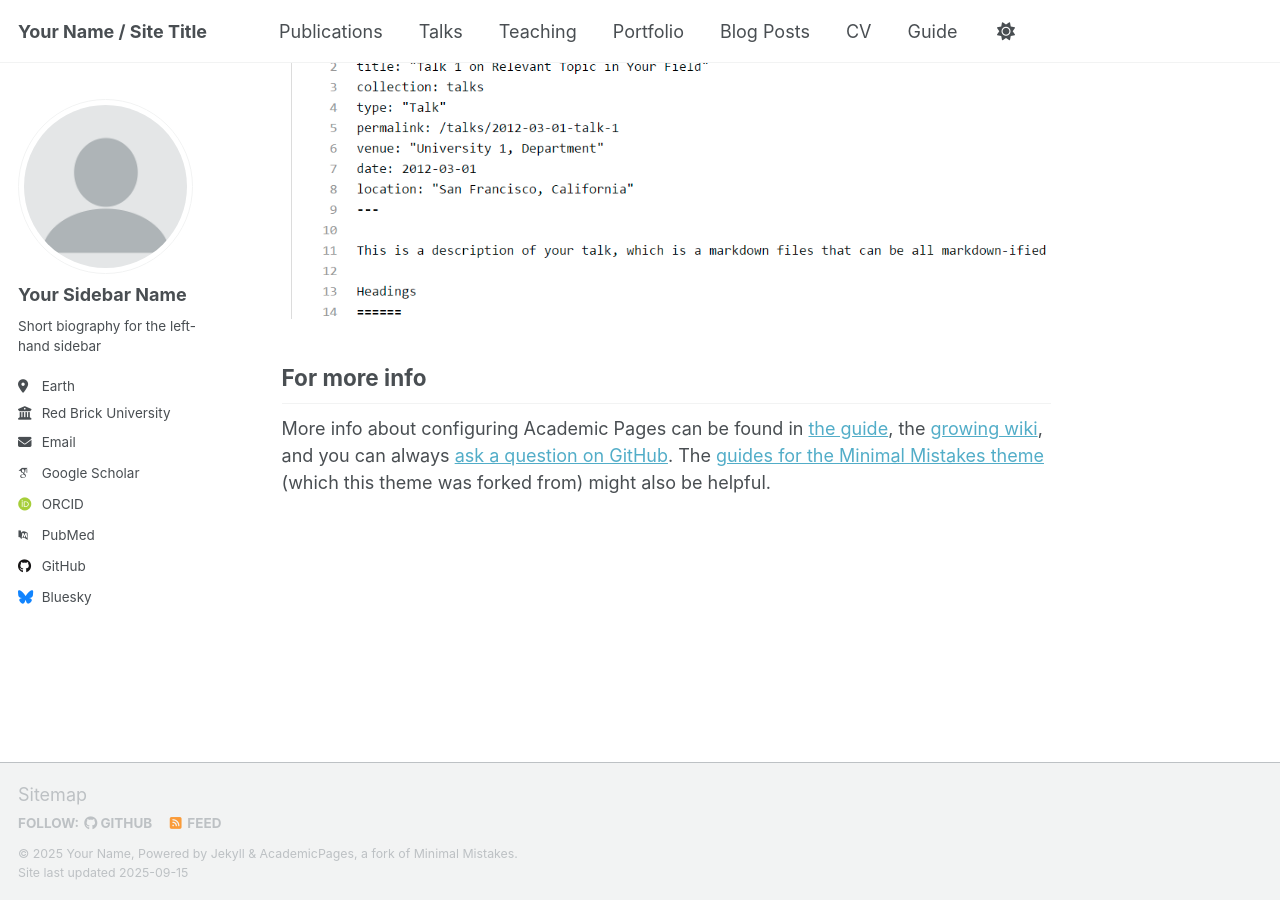
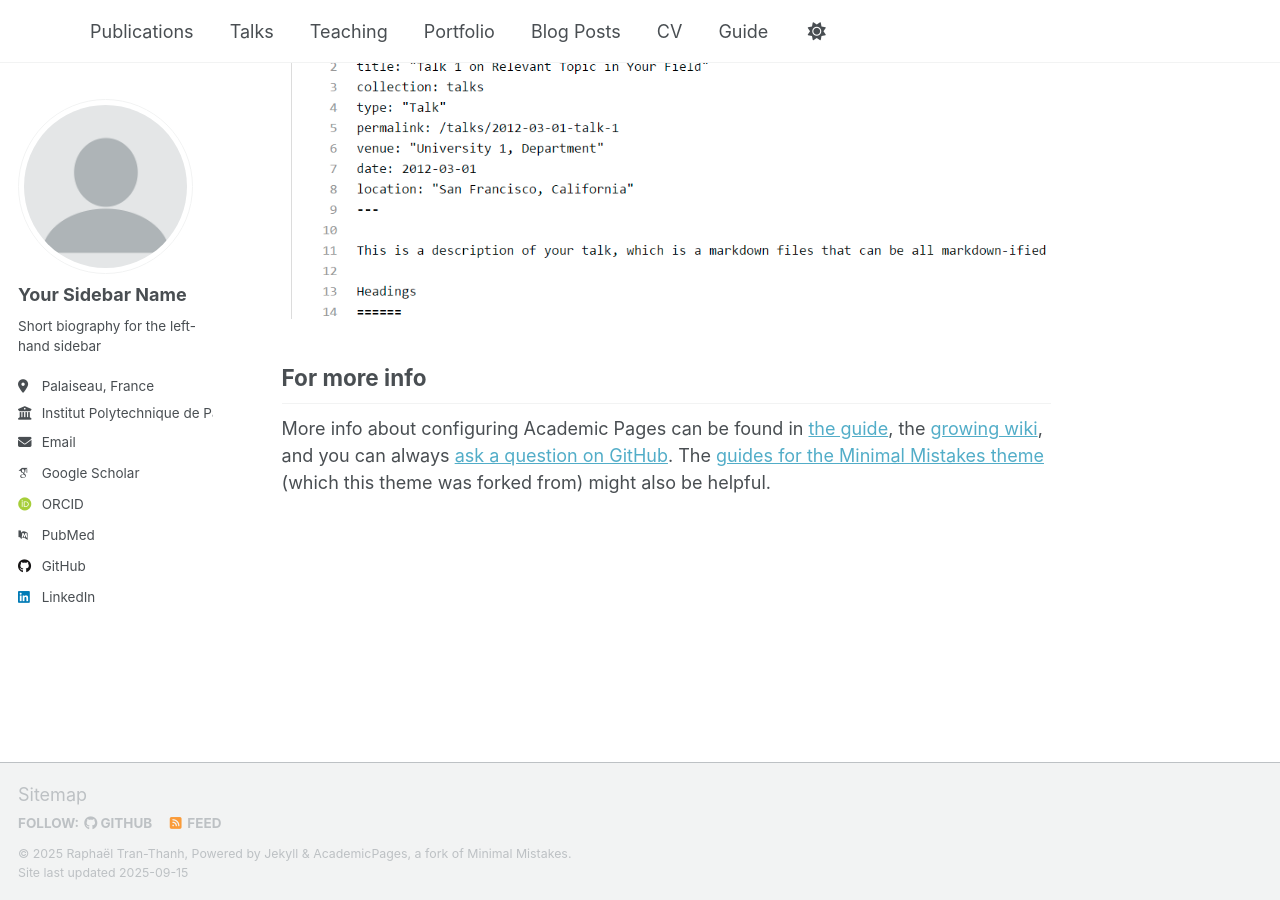
Before and after one commit to rtranthanh/rtranthanh.github.io, a Jekyll site: the page built from _pages/about.md, in a window 1280 px wide and 900 px high, scrolled down 2880 px. Built offline with Jekyll 4.4.1, drawn with Linux system fonts in a browser that asks for light colours; some web fonts are replaced; a script that is not in the unit is left out.

Commit message:
Update _config.yml

```diff
--- a/_config.yml
+++ b/_config.yml
@@ -9,10 +9,10 @@
 # Basic Site Settings
 locale                   : "en-US"
 site_theme               : "default" # Currently available options are "default", "air"
-title                    : "Your Name / Site Title"
-title_separator          : "-"
-name                     : &name "Your Name"
-description              : &description "Your Name's academic portfolio"   # Update this with a general description of your site, this is the default if not overridden by a page
+title                    : ""
+title_separator          : ""
+name                     : &name "Raphaël Tran-Thanh"
+description              : &description "My academic portfolio"   # Update this with a general description of your site, this is the default if not overridden by a page
 url                      : https://academicpages.github.io # The base hostname & protocol for your site e.g. "https://[your GitHub username].github.io",
                                                            # or if you already have some other page hosted on Github then use "https://[your GitHub username].github.io/[Your Repo Name]"
 baseurl                  : "" # the subpath of your site, e.g. "/blog"
@@ -27,20 +27,20 @@ author:
   name             : "Your Sidebar Name"
   pronouns         : # example: "she/her"
   bio              : "Short biography for the left-hand sidebar"
-  location         : "Earth"
-  employer         : "Red Brick University"
+  location         : "Palaiseau, France"
+  employer         : "Institut Polytechnique de Paris"
   uri              : # URL
-  email            : "none@example.org"
+  email            : "raphael.tran-thanh AT telecom-paris.fr"
 
   # Academic websites
   academia         : # URL
   arxiv            : # URL - Update with the correct link to your profile
-  googlescholar    : "https://scholar.google.com/citations?user=PS_CX0AAAAAJ"
+  googlescholar    : ""
   inspire-hep      : # URL
   impactstory      : # URL
-  orcid            : "http://orcid.org/yourorcidurl"
+  orcid            : ""
   semantic         : # URL
-  pubmed           : "https://www.ncbi.nlm.nih.gov/pubmed/?term=john+snow"
+  pubmed           : ""
   researchgate     : # URL
   scopus           : # URL
 
@@ -54,7 +54,7 @@ author:
 
   # Social media
   artstation       : # Username
-  bluesky          : "bsky.app" # Replace this with you Bluesky username
+  bluesky          : # Replace this with you Bluesky username
   facebook         : # Username
   flickr           : # Username
   foursquare       : # Username
@@ -63,7 +63,7 @@ author:
   keybase          : # Username
   instagram        : # Username
   lastfm           : # Username
-  linkedin         : # Username
+  linkedin         : "www.linkedin.com/in/raphaël-tt" # Username
   mastodon         : # URL
   medium           : # URL
   pinterest        : # Username
```
